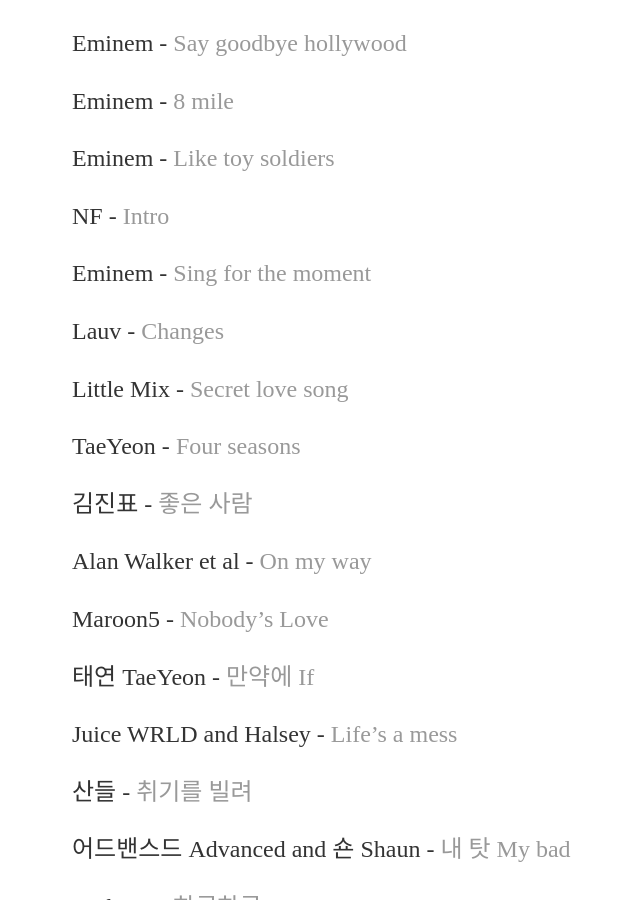
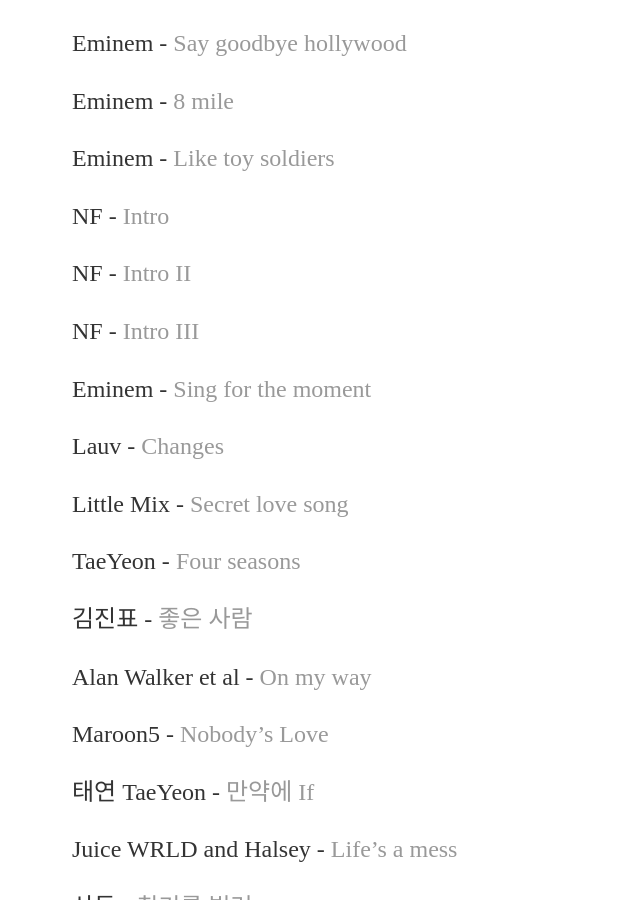
Before and after one commit to yjkweon24/yjkweon24.github.io, a Jekyll site: the page built from _posts/2018-10-23-songs-that-i-love.md, in a window 1280 px wide and 900 px high, scrolled down 2576 px. Shown: the whole window, without its empty margins (120-760 px from the left). Built offline with Jekyll 4.4.1, drawn with Linux system fonts in a browser that asks for light colours.

Commit message:
Update 2018-10-23-songs-that-i-love.md

```diff
--- a/_posts/2018-10-23-songs-that-i-love.md
+++ b/_posts/2018-10-23-songs-that-i-love.md
@@ -92,6 +92,10 @@
 Eminem - [Like toy soldiers](https://www.youtube.com/watch?v=lexLAjh8fPA)
 
 NF - [Intro](https://www.youtube.com/watch?v=V9dIVtoxIyo)
+
+NF - [Intro II](https://www.youtube.com/watch?v=zzcOPNpKvRY&ab_channel=NFVEVO)
+
+NF - [Intro III](https://www.youtube.com/watch?v=AwW3YhXg3-g&ab_channel=NF-Topic)
 
 Eminem - [Sing for the moment](https://www.youtube.com/watch?v=D4hAVemuQXY)
 
```
